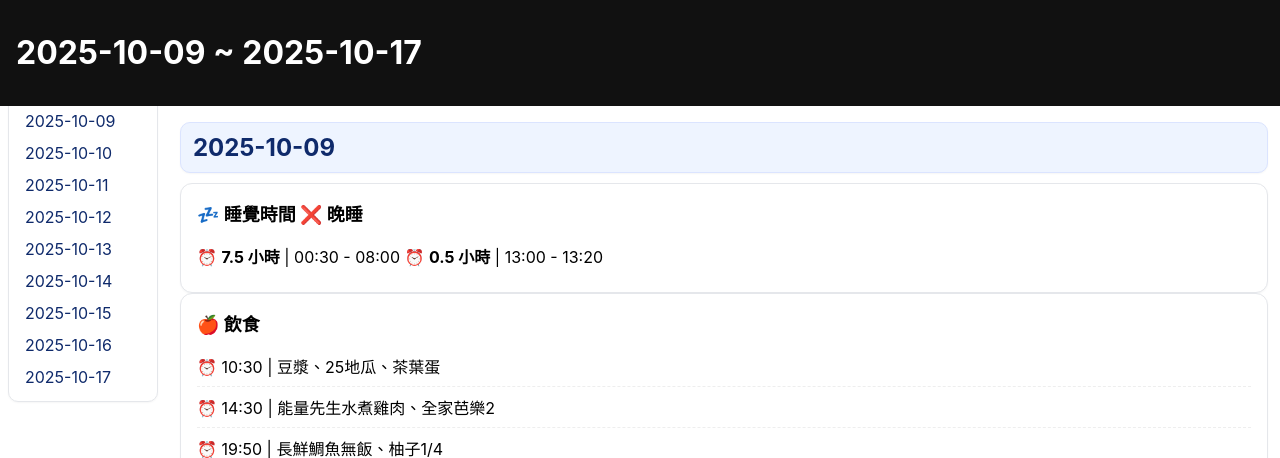
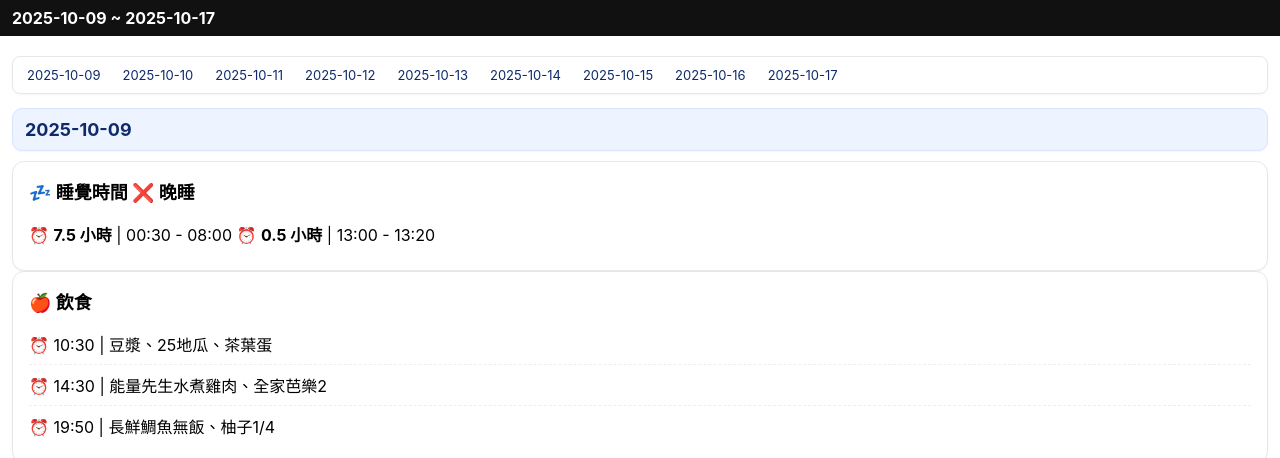
Before and after one commit to LoloraWu/daily-obs-show, a plain HTML site: page index.html in a window 1280 px wide. Shown: the top 458 px of the page. Drawn offline with Linux system fonts and the light colour scheme.

Commit message:
change toc

```diff
--- a/css/style.css
+++ b/css/style.css
@@ -3,18 +3,18 @@
 html, body { margin: 0; padding: 0; font-family: -apple-system, BlinkMacSystemFont, 'Segoe UI', Roboto, 'Noto Sans TC', 'Noto Sans', Arial, 'PingFang TC', 'Microsoft JhengHei', sans-serif; }
 
 /* Layout */
-.site-header { position: sticky; top: 0; background: #111; color: #fff; padding: 12px 16px; z-index: 10; }
-.toc { position: fixed; top: 96px; left: 8px; width: 150px; max-height: calc(100vh - 120px); overflow: auto; padding: 8px; border: 1px solid #e5e7eb; border-radius: 10px; background: #fff; box-shadow: 0 1px 2px rgba(0,0,0,0.04); }
-.toc a { display: block; padding: 6px 8px; color: #0f2a6b; text-decoration: none; border-radius: 6px; }
+.site-header { position: sticky; top: 0; background: #111; color: #fff; padding: 8px 12px; z-index: 10; }
+.site-header h1 { font-size: 16px; margin: 0; }
+.toc { position: sticky; top: 44px; margin: 8px 0 4px; padding: 6px; border: 1px solid #e5e7eb; border-radius: 8px; background: #fff; box-shadow: 0 1px 2px rgba(0,0,0,0.04); overflow-x: auto; white-space: nowrap; }
+.toc a { display: inline-block; padding: 4px 8px; color: #0f2a6b; text-decoration: none; border-radius: 6px; margin-right: 6px; font-size: 13px; }
 .toc a:hover { background: #eef4ff; }
 
-.container { width: 100%; max-width: none; margin: 16px 0; padding: 0 12px 0 180px; display: grid; grid-template-columns: 1fr; gap: 16px; }
-.container.with-toc { padding-left: 180px; }
+.container { width: 100%; max-width: none; margin: 12px 0; padding: 0 12px; display: grid; grid-template-columns: 1fr; gap: 10px; }
 /* Force single column per request */
 @media (min-width: 720px) { .container { grid-template-columns: 1fr; } }
 
 .page-title { grid-column: 1 / -1; }
-.date-title { font-size: 24px; font-weight: 700; }
+.date-title { font-size: 18px; font-weight: 700; }
 
 /* controls removed */
 
--- a/index.html
+++ b/index.html
@@ -11,8 +11,8 @@
     <h1>Daily View</h1>
   </header>
 
-  <nav class="toc" id="toc"></nav>
-  <main class="container with-toc">
+  <main class="container">
+    <nav class="toc" id="toc"></nav>
     <div id="days-root"></div>
   </main>
 
```
Also changed, not shown: index-20251009-20251017.html (+2 -2 lines).
